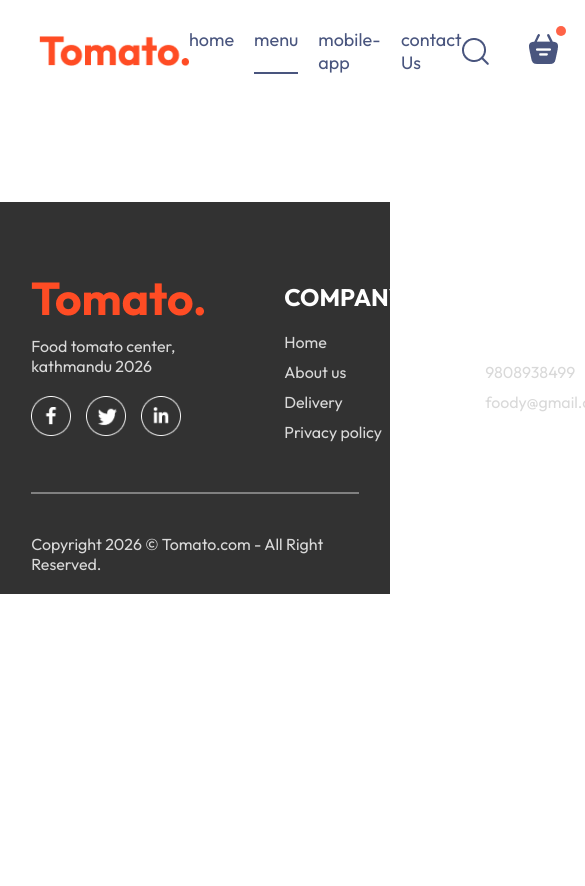
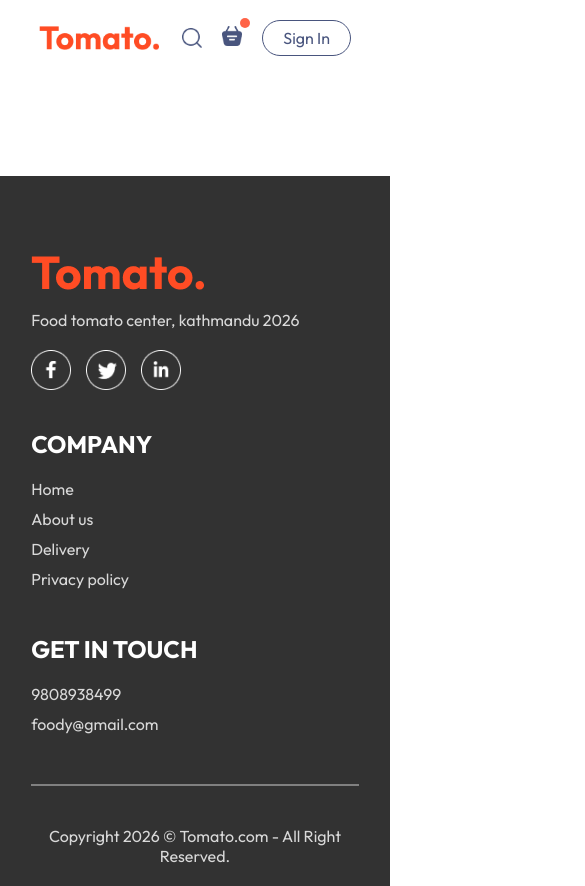
Before and after one commit to jimbaLama/Food-App, a React (Vite) app in the folder Frontend/: page /order in a window 390 px wide. Shown: the top 886 px of the page, 585 px wide, since content can reach past the window. Before the commit the page ends 844 px from the top, so only its background shows below. Built offline with nearby package versions, Linux system fonts and the light colour scheme.

Commit message:
Sign up, login component created

```diff
--- a/Frontend/src/App.jsx
+++ b/Frontend/src/App.jsx
@@ -4,12 +4,17 @@
 import Cart from "./pages/Cart/Cart";
 import PlaceOrder from "./pages/PlaceOrder/PlaceOrder";
 import Footer from "./components/Footer/Footer";
+import { useState } from "react";
+import LoginPopup from "./components/LoginPopup/LoginPopup";
 
 const App = () => {
+  const [showLogin, setShowLogin] = useState(false);
+
   return (
     <>
+    {showLogin?<LoginPopup setShowLogin={setShowLogin} />:<></>}
       <div className="app">
-        <Navbar />
+        <Navbar setShowLogin={setShowLogin} />
         <Routes>
           <Route path="/" element={<Home />} />
           <Route path="/cart" element={<Cart />} />
--- a/Frontend/src/components/ExploreMenu/ExploreMenu.css
+++ b/Frontend/src/components/ExploreMenu/ExploreMenu.css
@@ -46,3 +46,9 @@
     border: 4px solid #747474;
     padding: 2px;
 }
+@media (max-width:1050px) {
+    .explore-menu-text {
+        max-width: 100%;
+        font-size: 14px;
+    }
+}
--- a/Frontend/src/components/Footer/Footer.css
+++ b/Frontend/src/components/Footer/Footer.css
@@ -40,3 +40,13 @@
     background-color: grey;
     border: none;
 }
+@media (max-width:750px) {
+    .footer-content {
+        display: flex;
+        flex-direction: column;
+        gap: 35px;
+    }
+    .footer-copyright {
+        text-align: center;
+    }
+}
--- a/Frontend/src/components/Header/Header.css
+++ b/Frontend/src/components/Header/Header.css
@@ -35,3 +35,20 @@
     border-radius: 50px;
     cursor: pointer;
 }
+
+@media (max-width:1050px) {
+    .header-contents {
+        max-width: 45%;
+    }
+}
+@media (max-width:750px) {
+    .header-contents {
+        max-width: 65%;
+    }
+    .header-contents p{
+        display: none;
+    }
+    .header-contents button {
+        padding: 2vw 4vw;
+    }
+}
--- /dev/null
+++ b/Frontend/src/components/LoginPopup/LoginPopup.css
@@ -0,0 +1,65 @@
+.login-popup {
+    position: absolute;
+    z-index: 1;
+    width: 100%;
+    height: 100%;
+    background-color: #00000090;
+    display: grid;
+}
+.login-popup-container {
+    place-self: center;
+    width: max(23vw, 330px);
+    color: #808080;
+    background-color: white;
+    display: flex;
+    flex-direction: column;
+    gap: 25px;
+    padding: 25px 30px;
+    border-radius: 8px;
+    font-size: 14px;
+    animation: fadeIn 0.5s;
+}
+.login-popup-title {
+    display: flex;
+    justify-content: space-between;
+    align-items: center;
+    color: black;
+}
+.login-popup-title img {
+    width: 16px;
+    cursor: pointer;
+}
+.login-popup-inputs {
+    display: flex;
+    flex-direction: column;
+    gap: 20px;
+}
+.login-popup-inputs input {
+    outline: none;
+    border: 1px solid #c9c9c9;
+    padding: 10px;
+    border-radius: 4px;
+}
+.login-popup-container button {
+    border: none;
+    padding: 10px;
+    border-radius: 4px;
+    color: white;
+    background-color: tomato;
+    font-size: 15px;
+    cursor: pointer;
+}
+.login-popup-condition {
+    display: flex;
+    align-items: start;
+    gap: 8px;
+    margin-top: -15px;
+}
+.login-popup-condition input {
+    margin-top: 5px;
+}
+.login-popup p span {
+    color: tomato;
+    font-weight: 500;
+    cursor: pointer;
+}
--- /dev/null
+++ b/Frontend/src/components/LoginPopup/LoginPopup.jsx
@@ -0,0 +1,48 @@
+import { useState } from "react";
+import "./LoginPopup.css";
+import { assets } from "../../assets/assets";
+
+const LoginPopup = ({ setShowLogin }) => {
+  const [currentState, setCurrentState] = useState("Sign Up");
+  return (
+    <div className="login-popup">
+      <form className="login-popup-container">
+        <div className="login-popup-title">
+          <h2>{currentState}</h2>
+          <img
+            onClick={() => setShowLogin(false)}
+            src={assets.cross_icon}
+            alt=""
+          />
+        </div>
+        <div className="login-popup-inputs">
+          {currentState === "Login" ? (
+            <></>
+          ) : (
+            <input type="text" placeholder="Your name" required />
+          )}
+          <input type="email" placeholder="Your email" required />
+          <input type="password" placeholder="password" required />
+        </div>
+        <button>
+          {currentState === "Sign Up" ? "Create account" : "Login"}
+        </button>
+        <div className="login-popup-condition">
+          <input type="checkbox" required />
+          <p>By continuing, i agree to the terms of use & privacy policy</p>
+        </div>
+        {currentState === "Login" ? (
+          <p>
+            Create a new account? <span onClick={()=>setCurrentState("Sign Up")}>Click here</span>
+          </p>
+        ) : (
+          <p>
+            Already have an account? <span onClick={()=>setCurrentState("Login")}>Login here</span>
+          </p>
+        )}
+      </form>
+    </div>
+  );
+};
+
+export default LoginPopup;
--- a/Frontend/src/components/Navbar/Navbar.css
+++ b/Frontend/src/components/Navbar/Navbar.css
@@ -52,3 +52,47 @@
     top: -8px;
     right: -8px;
 }
+
+@media (max-width:1050px) {
+    .navbar .logo {
+        width: 140px;
+    }
+    .navbar-menu {
+        gap: 20px;
+        font-size: 17px;
+    }
+    .navbar-right {
+        gap: 30px;
+    }
+    .navbar-right  img {
+        width: 22px;
+    }
+    .navbar-right button {
+        padding: 8px 25px;
+    }
+}
+
+@media (max-width:900px) {
+    .navbar .logo {
+        width: 120px;
+    }
+    .navbar-menu {
+        gap: 15px;
+        font-size: 16px;
+    }
+    .navbar-right {
+        gap: 20px;
+    }
+    .navbar-right  img {
+        width: 20px;
+    }
+    .navbar-right button {
+        padding: 7px 20px;
+    }
+}
+
+@media (max-width:750px) {
+    .navbar-menu {
+        display: none;
+    }
+}
--- a/Frontend/src/components/Navbar/Navbar.jsx
+++ b/Frontend/src/components/Navbar/Navbar.jsx
@@ -1,18 +1,19 @@
 import './Navbar.css'
 import { assets } from '../../assets/assets'
 import { useState } from 'react'
+import { Link } from 'react-router-dom';
 
-const Navbar = () => {
+const Navbar = ({setShowLogin}) => {
     const [menu, setMenu] = useState("menu");
 
   return (
     <div className='navbar'>
      <img src={assets.logo} alt="" className='logo' />
      <ul className='navbar-menu'>
-        <li onClick={()=>setMenu("home")}  onClick={()=>setMenu("home")}className={menu === "home"? "active" : ""}>home</li>
-        <li onClick={()=>setMenu("menu")} className={menu === "menu"? "active" : ""}>menu</li>
-        <li onClick={()=>setMenu("mobile-app")} className={menu === "mobile-app"? "active" : ""}>mobile-app</li>
-        <li onClick={()=>setMenu("contact-us")} className={menu === "contact-us"? "active" : ""}>contact Us</li>
+        <Link to='/' onClick={()=>setMenu("home")}  onClick={()=>setMenu("home")}className={menu === "home"? "active" : ""}>home</Link>
+        <a href='#explore-menu' onClick={()=>setMenu("menu")} className={menu === "menu"? "active" : ""}>menu</a>
+        <a href='#app-download' onClick={()=>setMenu("mobile-app")} className={menu === "mobile-app"? "active" : ""}>mobile-app</a>
+        <a href='#footer' onClick={()=>setMenu("contact-us")} className={menu === "contact-us"? "active" : ""}>contact Us</a>
      </ul>
      <div className='navbar-right'>
         <img src={assets.search_icon} alt="" />
@@ -20,7 +21,7 @@
             <img src={assets.basket_icon} alt="" />
             <div className="dot"></div>
         </div>
-        <button>Sign In</button>
+        <button onClick={()=>setShowLogin(true)}>Sign In</button>
      </div>
     </div>
   )
--- a/Frontend/src/index.css
+++ b/Frontend/src/index.css
@@ -5,6 +5,7 @@
   margin: 0;
   box-sizing: border-box;
   font-family: outfit;
+  scroll-behavior: smooth;
 }
 
 body {
```
